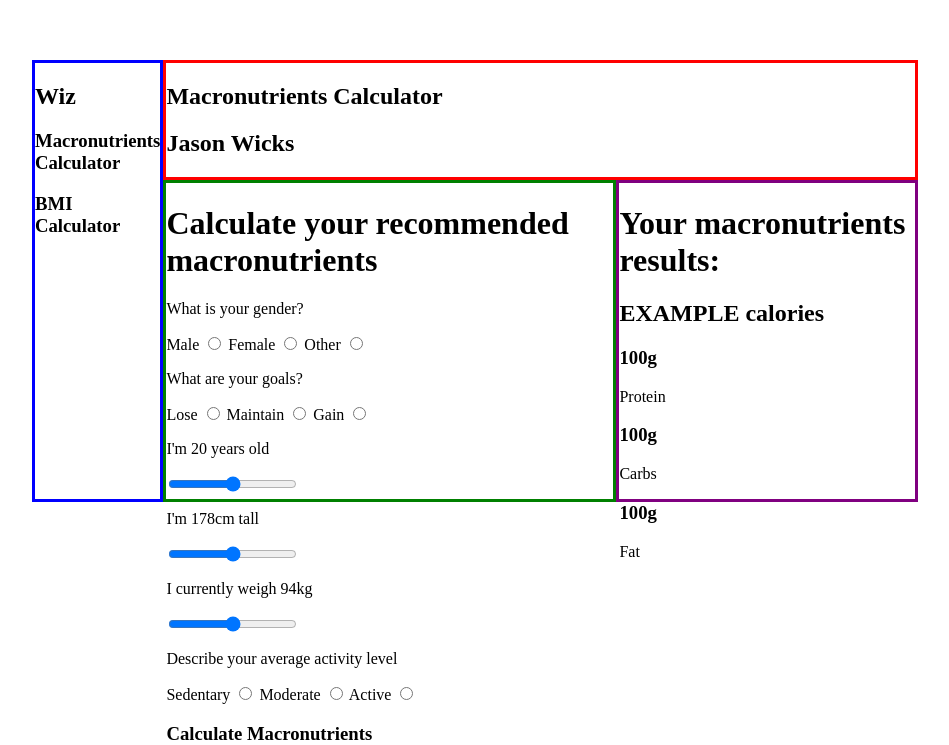
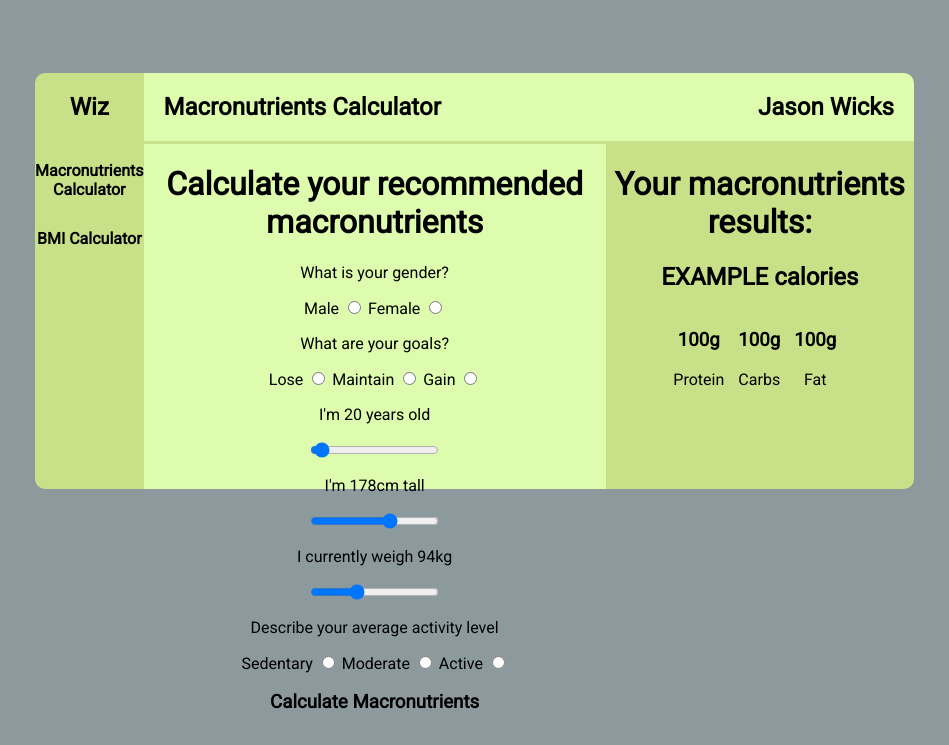
Before and after one commit to WaterRocket/Macronutrients, a plain HTML site: page index.html in a window 1280 px wide. Shown: the part 119-864 px from the top of the page, without its empty margins (127-1076 px from the left). After the commit the page ends 832 px from the top, so only its background shows below. Drawn offline with Linux system fonts and the light colour scheme.

Commit message:
javascript added and index/css cleaned and revised to support JS

```diff
--- a/index.html
+++ b/index.html
@@ -2,16 +2,20 @@
     <head>
         <title>Macros</title>
         <link href="style.css" type="text/css" rel="stylesheet">
+        <link rel="preconnect" href="https://fonts.googleapis.com">
+        <link rel="preconnect" href="https://fonts.gstatic.com" crossorigin>
+        <link href="https://fonts.googleapis.com/css2?family=Roboto&display=swap" rel="stylesheet">
+
     </head>
     <body>
         <header>
-            <h2>Macronutrients Calculator</h2>
-            <h2>Jason Wicks</h2>
+            <h2 id="heading">Macronutrients Calculator</h2>
+            <h2 class="name">Jason Wicks</h2>
         </header>
         <nav>
             <h1>Wiz</h1>
-            <h3>Macronutrients Calculator</h3>
-            <h3>BMI Calculator</h3>
+            <h4 id="calc">Macronutrients Calculator</h4>
+            <h4 id="calcs">BMI Calculator</h4>
         </nav>
         <div class="variables">
             <h1>Calculate your recommended macronutrients</h1>
@@ -20,39 +24,44 @@
             <input name="gender" id="male" type="radio" value="male">
             <label for="female">Female</label>
             <input id="female" name="gender" type="radio" value="female">
-            <label for="other">Other</label>
-            <input id="other" name="gender" type="radio" value="other">
             <p>What are your goals?</p>
             <label for="lose">Lose</label>
-            <input id="lose" name="goal" type="radio" value="'lose">
+            <input id="lose" name="goal" type="radio" value='lose'>
             <label for="maintain">Maintain</label>
             <input id="maintain" name="goal" type="radio" value="maintain">
             <label for="gain">Gain</label>
             <input id="gain" name="goal" type="radio" value="gain">
-            <p>I'm 20 years old</p>
-            <input id="age" name="age" type="range" min="16" max="100">
-            <p>I'm 178cm tall</p>
-            <input id="height" name="height" type="range" min="50cm" max="250cm">
-            <p>I currently weigh 94kg</p>
-            <input id="weight" name="weight" type="range" min="40" max="200">
+            <p id="ageDesc">I'm 20 years old</p>
+            <input id="ages" name="age" type="range" min='18' max='80' value="20">
+            <p id="heightDesc">I'm 178cm tall</p>
+            <input id="height" name="height" type="range" min="50" max="250" value="178">
+            <p id="weightDesc">I currently weigh 94kg</p>
+            <input id="weight" name="weight" type="range" min="40" max="200" value="95">
             <p>Describe your average activity level</p>
             <label for="sedentary">Sedentary</label>
             <input id="sedentary" name="activity" type="radio" value="sedentary">
             <label for="moderate">Moderate</label>
             <input id="moderate" name="activity" type="radio" value="moderate">
             <label for="active">Active</label>
-            <input id="active" name="activity" type="radio" value="active">
-            <h3>Calculate Macronutrients</h3>
+            <input id="active" name="activity" type="radio" value="active" required>
+            <h3 id="calcButton">Calculate Macronutrients</h3>
         </div>
         <div class="results">
             <h1>Your macronutrients results:</h1>
-            <h2>EXAMPLE calories</h2>
-            <h3 id="protein">100g</h3>
-            <p>Protein</p>
-            <h3 id="carbs">100g</h3>
-            <p>Carbs</p>
-            <h3 id="fat">100g</h3>
-            <p>Fat</p>
+            <h2 id="calorieResults">EXAMPLE calories</h2>
+            <div class="proteins">
+                <h3 id="proteinResult">100g</h3>
+                <p>Protein</p>
+            </div>
+            <div class="carbs">
+                <h3 id="carbResult">100g</h3>
+                <p>Carbs</p>
+            </div>
+            <div class="fats">
+                <h3 id="fatResult">100g</h3>
+                <p>Fat</p>
+            </div>
         </div>
+        <script src="./script.js"></script>
     </body>
 </html>
--- /dev/null
+++ b/script.js
@@ -0,0 +1,76 @@
+let BMR;
+let activityBMR;
+let finalCalories;
+
+function calculate() {
+    let gender = document.querySelector('input[name="gender"]:checked').value;
+
+    let goal = document.querySelector('input[name="goal"]:checked').value;
+
+    let age = document.getElementById('ages').value
+
+    let activity = document.querySelector('input[name="activity"]:checked').value;
+
+    let height = document.getElementById('height').value;
+
+    let weight = document.getElementById('weight').value;
+
+
+
+
+
+
+
+    if(gender==='male'){
+        BMR = 664.7 + 13.75*weight + 5.003*height - 6.755*age;
+        console.log(BMR);
+    }else if(gender==='female'){
+        BMR = 655.1 + 9.563*weight + 1.85*height - 4.676*age;
+    }
+    console.log(BMR);
+    if(activity==='sedentary'){
+
+    }else if(activity==='moderate'){
+        BMR = BMR * 1.12;
+        console.log(activityBMR);
+    }else if(activity==='active'){
+        BMR = BMR * 1.3;
+    }
+
+    if(goal==='lose'){
+        BMR = BMR*0.8;
+    }else if(goal==='maintain'){
+        BMR = BMR*1;
+        console.log(finalCalories);
+    }else if(goal==='gain'){
+        BMR = BMR*1.2;
+    }
+
+    document.getElementById('calorieResults').innerHTML = `${Math.round(BMR)} calories/day`;
+    document.getElementById('proteinResult').innerHTML = `${Math.round(BMR/33*2)}g`;
+    document.getElementById('fatResult').innerHTML = `${Math.round(BMR/33)}g`;
+    document.getElementById('carbResult').innerHTML = `${Math.round(BMR/33*4)}g`;
+}
+
+function updateAge(){
+    document.getElementById('ageDesc').innerHTML = `I'm ${document.getElementById('ages').value} years old`;
+}
+
+function updateHeight(){
+    document.getElementById('heightDesc').innerHTML = `I'm ${document.getElementById('height').value}cm tall`;
+}
+
+function updateWeight(){
+    document.getElementById('weightDesc').innerHTML = `I currently weigh ${document.getElementById('weight').value}kg`;
+}
+
+const heightRange = document.getElementById('height');
+const weightRange = document.getElementById('weight');
+const ageRange = document.getElementById('ages');
+const button = document.getElementById('calcButton');
+
+
+button.addEventListener("click", calculate);
+ageRange.addEventListener('input', updateAge);
+heightRange.addEventListener('input', updateHeight);
+weightRange.addEventListener('input', updateWeight);
--- a/style.css
+++ b/style.css
@@ -2,14 +2,19 @@ body{
     display: grid;
     grid-template-columns: repeat(16, 1fr);
     grid-template-rows: repeat(32, 1fr);
+    background-color: #8C9A9E;
+    color: black;
+    font-family: 'Roboto', sans-serif;
 }
 
 header{
     grid-column-start: 4;
     grid-column-end: 14;
     grid-row-start: 9;
-    grid-row-end: 10;
-    border: solid red;
+    grid-row-end: 9;
+    background-color: #DDFCAD;
+    border-top-right-radius: 10px;
+    border-bottom: solid #C8E087;
 }
 
 nav{
@@ -17,7 +22,10 @@ nav{
     grid-column-end: 4;
     grid-row-start: 9;
     grid-row-end: 25;
-    border: solid blue;
+    background-color: #C8E087;
+    border-top-left-radius: 10px;
+    border-bottom-left-radius: 10px;
+    text-align: center;
 }
 
 .variables{
@@ -25,7 +33,8 @@ nav{
     grid-column-end: 10;
     grid-row-start: 10;
     grid-row-end: 25;
-    border: solid green;
+    background-color: #DDFCAD;
+    text-align: center;
 }
 
 .results{
@@ -33,5 +42,45 @@ nav{
     grid-column-end: 14;
     grid-row-start: 10;
     grid-row-end: 25;
-    border: solid purple;
+    background-color: #C8E087;
+    border-bottom-right-radius: 10px;
+    text-align: center;
 }
+
+.name{
+    display: inline-block;
+    float: right;
+    margin-right: 20px;
+}
+
+#heading{
+    display: inline-block;
+    margin-left: 20px;
+}
+
+.fats{
+    display: inline-block;
+    margin-right: 10px;
+}
+
+.carbs{
+    display: inline-block;
+    margin-right: 10px;
+}
+
+.proteins{
+    display: inline-block;
+    margin-right: 10px;
+}
+
+#calc{
+    margin-top: 40px;
+}
+
+#calcs{
+    margin-top: 30px;
+}
+
+#calcButton:hover{
+    cursor: pointer;
+}
```
